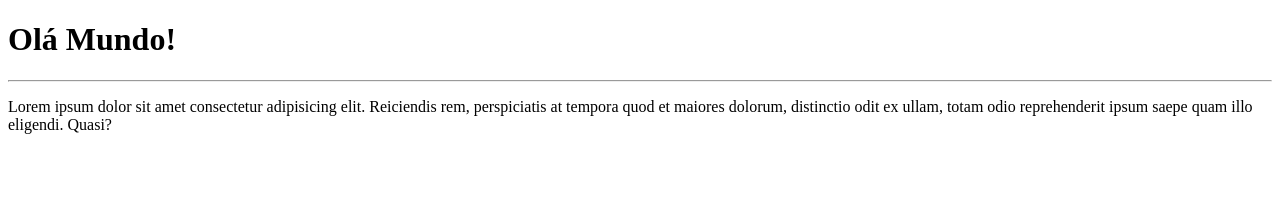
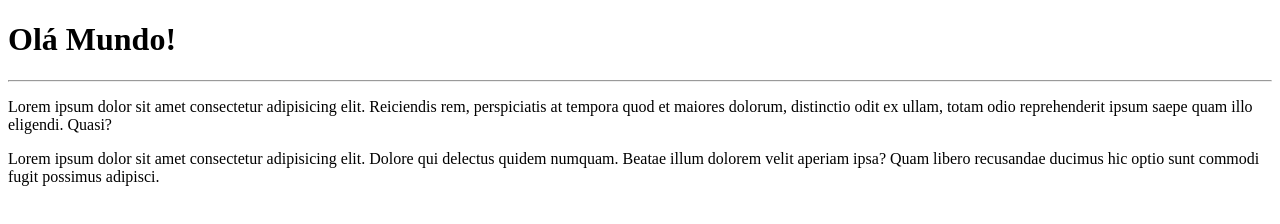
Before and after one commit to ProfessorCarlosKley/Projetos-C-C--, a plain HTML site: page Site-Exemplo/index.html in a window 1280 px wide. Drawn offline with Linux system fonts and the light colour scheme.

Commit message:
Adicionado Novo Parágrafo.

```diff
--- a/Site-Exemplo/index.html
+++ b/Site-Exemplo/index.html
@@ -10,6 +10,10 @@
     <hr>
 <p>
     Lorem ipsum dolor sit amet consectetur adipisicing elit. Reiciendis rem, perspiciatis at tempora quod et maiores dolorum, distinctio odit ex ullam, totam odio reprehenderit ipsum saepe quam illo eligendi. Quasi?
+<p>
+    Lorem ipsum dolor sit amet consectetur adipisicing elit. Dolore qui delectus quidem numquam. Beatae illum dolorem velit aperiam ipsa? Quam libero recusandae ducimus hic optio sunt commodi fugit possimus adipisci.
+</p>
+
 </p>
 </body>
 </html>
```
